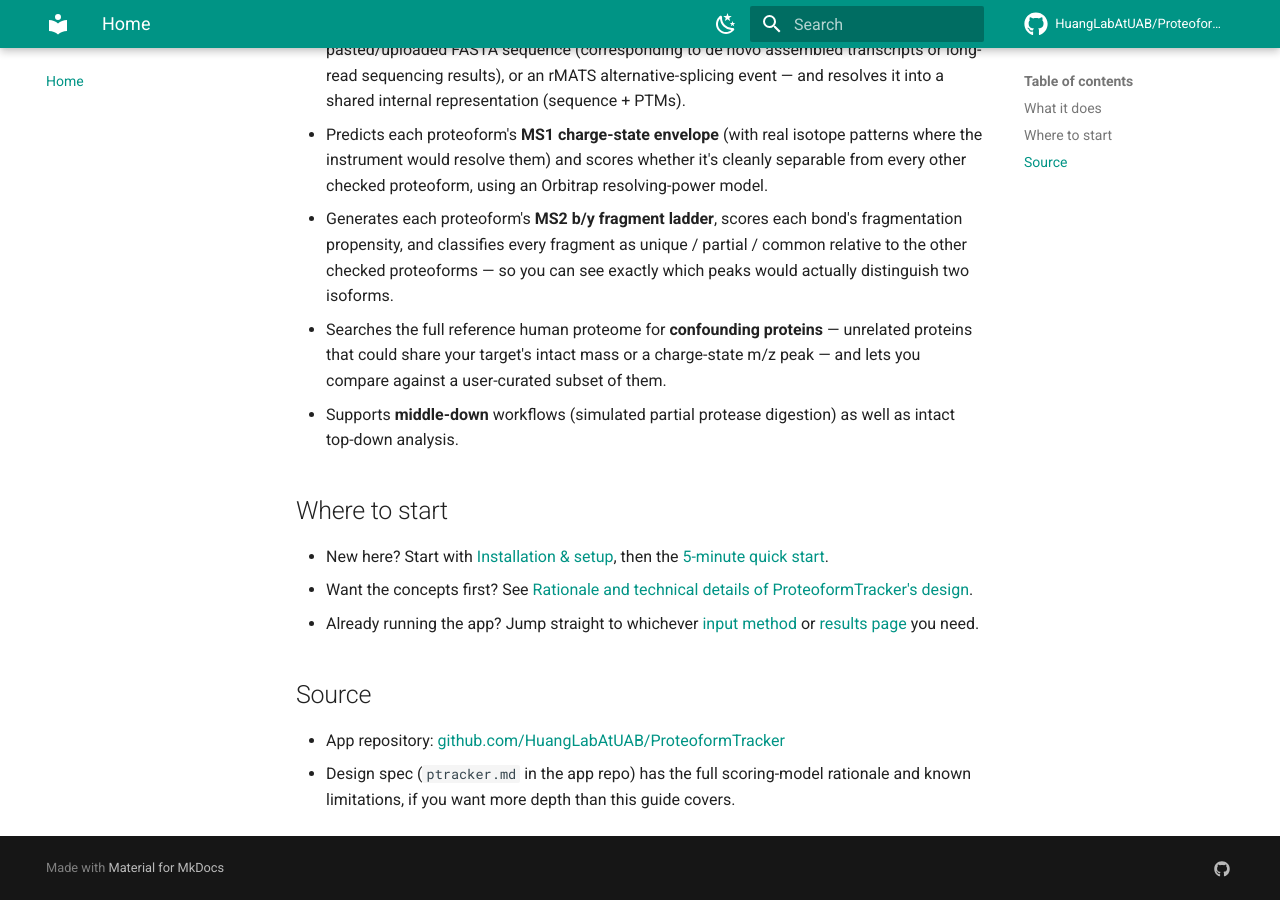
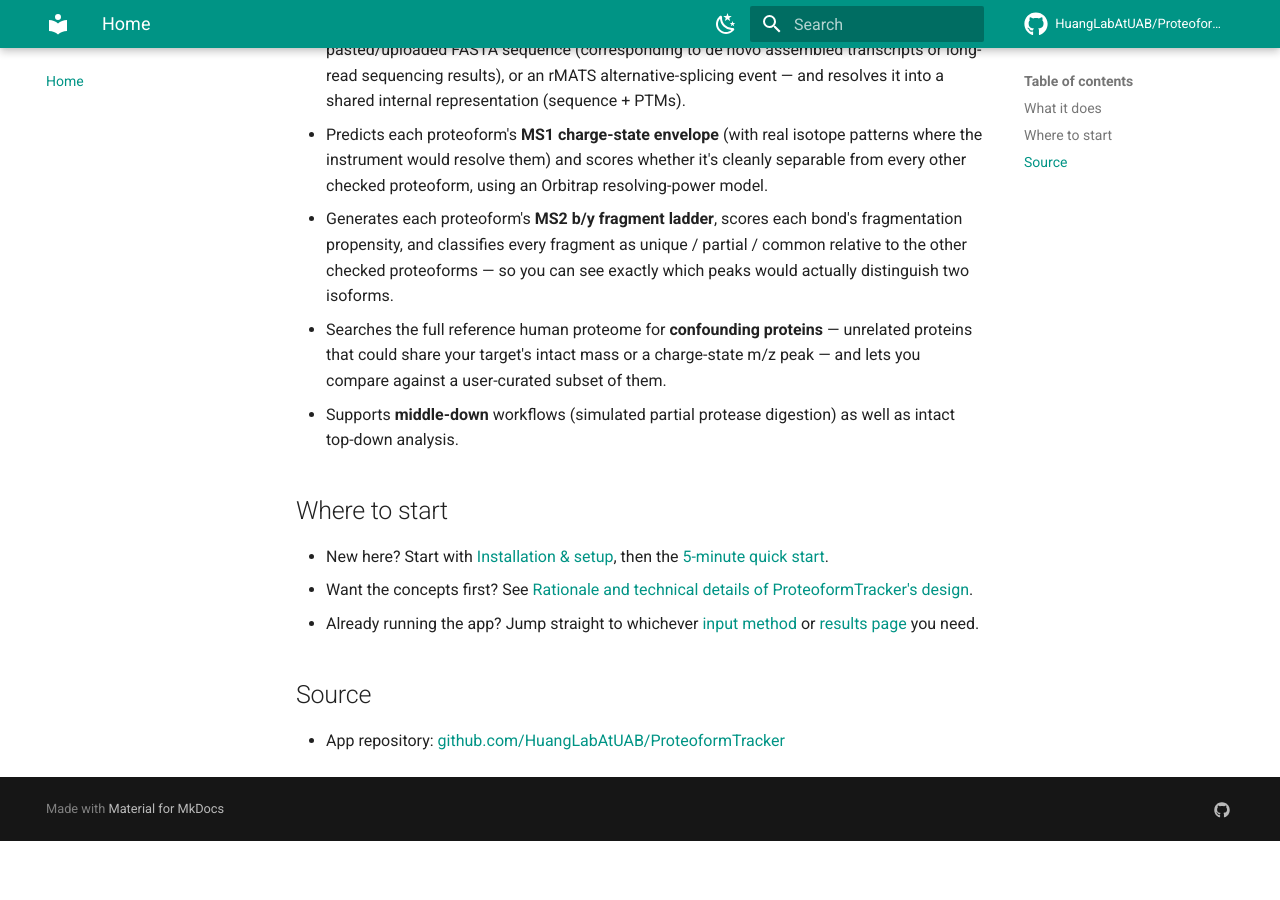
Before and after one commit to HuangLabAtUAB/proteoformtracker-docs, an MkDocs documentation site: the page built from docs/index.md, in a window 1280 px wide and 900 px high, scrolled down 721 px. Built offline with MkDocs 1.6.1 and Material for MkDocs 9.7.7, drawn with Linux system fonts in a browser that asks for light colours; comment, search, counter and statistics services are not loaded; after the commit the page ends 1562 px from its top, so only the background shows below that.

Commit message:
Remove dangling ptracker.md reference
ptracker.md was untracked from the app repo previously; drop the
pointer to it here since it no longer exists on GitHub.

```diff
--- a/docs/index.md
+++ b/docs/index.md
@@ -41,5 +41,3 @@ ProteoformTracker is a companion project to
 ## Source
 
 - App repository: [github.com/HuangLabAtUAB/ProteoformTracker](https://github.com/HuangLabAtUAB/ProteoformTracker)
-- Design spec (`ptracker.md` in the app repo) has the full scoring-model rationale and known
-  limitations, if you want more depth than this guide covers.
```
